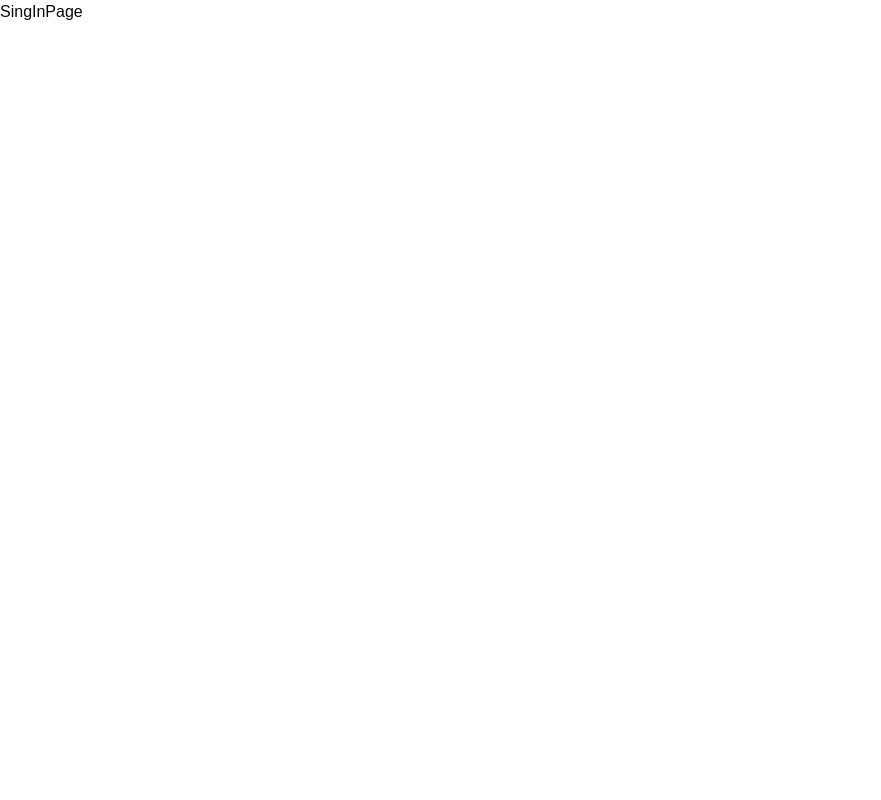
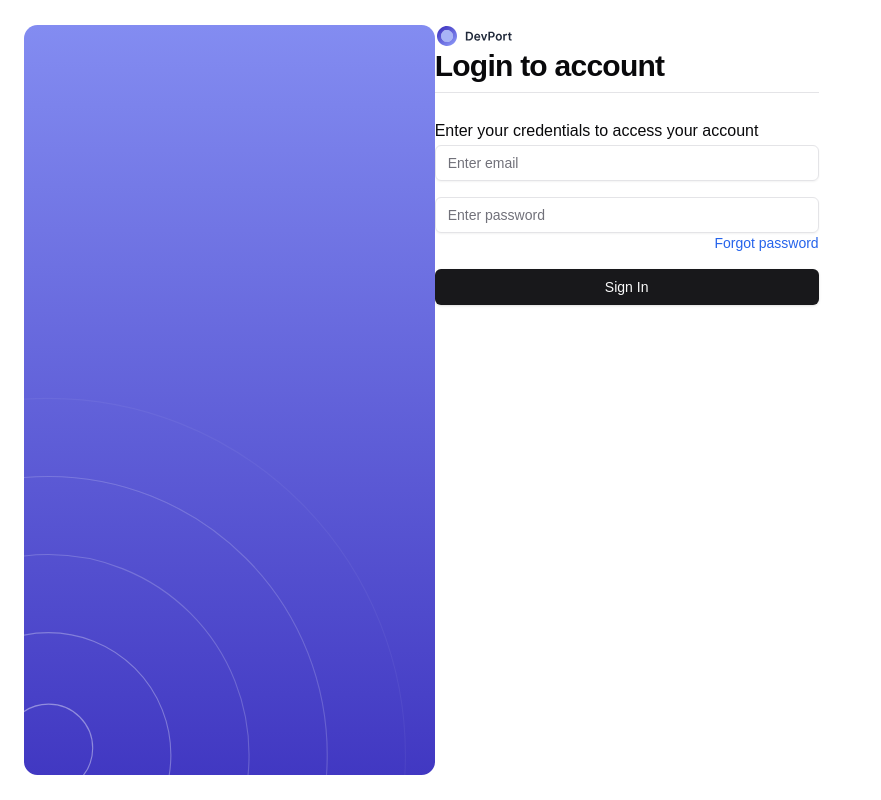
Before and after one commit to Shameera17/user-portfolio-management, a Next.js app: page /auth/signin in a window 1280 px wide. Shown: the whole page, without its empty margins (0-881 px from the left). Built offline with nearby package versions, Linux system fonts and the light colour scheme.

Commit message:
modified ui files

```diff
--- a/package.json
+++ b/package.json
@@ -10,6 +10,7 @@
   },
   "dependencies": {
     "@radix-ui/react-icons": "^1.3.0",
+    "@radix-ui/react-label": "^2.1.0",
     "@radix-ui/react-slot": "^1.1.0",
     "class-variance-authority": "^0.7.0",
     "clsx": "^2.1.1",
--- a/src/app/auth/signin/page.tsx
+++ b/src/app/auth/signin/page.tsx
@@ -1,5 +1,14 @@
+import { SignIn } from "@/app/components/organisms/form/SignIn";
+import { AuthTemplate } from "@/app/components/templates/AuthTemplate";
 import React from "react";
 
 export default function SingInPage() {
-  return <div>SingInPage</div>;
+  return (
+    <AuthTemplate
+      title="Login to account"
+      subtitle="Enter your credentials to access your account"
+    >
+      <SignIn />
+    </AuthTemplate>
+  );
 }
--- a/src/app/components/atoms/Label.tsx
+++ /dev/null
@@ -1,5 +0,0 @@
-import React from "react";
-
-export const Label = () => {
-  return <div>Label</div>;
-};
--- a/src/app/components/atoms/TextInput.tsx
+++ b/src/app/components/atoms/TextInput.tsx
@@ -3,12 +3,19 @@ import { Input } from "@/components/ui/input";
 interface InputProps {
   type?: string;
   placeholder?: string;
+  onChange?: (e: React.ChangeEvent<HTMLInputElement>) => void;
+  value?: string;
 }
 export function Email(props: InputProps) {
   return <Input type="email" placeholder={props.placeholder || "Email"} />;
 }
 export function Password(props: InputProps) {
   return (
-    <Input type="password" placeholder={props.placeholder || "Password"} />
+    <Input
+      value={props.value}
+      onChange={props.onChange}
+      type="password"
+      placeholder={props.placeholder || "Password"}
+    />
   );
 }
--- /dev/null
+++ b/src/app/components/atoms/Typography.tsx
@@ -0,0 +1,38 @@
+import React from "react";
+type TypographyProps = {
+  text: string;
+};
+export function H1({ text }: TypographyProps) {
+  return (
+    <h1 className="scroll-m-20 text-4xl font-extrabold tracking-tight lg:text-5xl">
+      {text}
+    </h1>
+  );
+}
+export function H2({ text }: TypographyProps) {
+  return (
+    <h2 className="scroll-m-20 border-b pb-2 text-3xl font-semibold tracking-tight first:mt-0">
+      {text}
+    </h2>
+  );
+}
+export function H3({ text }: TypographyProps) {
+  return (
+    <h3 className="scroll-m-20 text-2xl font-semibold tracking-tight">
+      {text}
+    </h3>
+  );
+}
+export function H4({ text }: TypographyProps) {
+  return (
+    <h4 className="scroll-m-20 text-xl font-semibold tracking-tight">{text}</h4>
+  );
+}
+export function P({ text }: TypographyProps) {
+  return <p className="leading-7 [&:not(:first-child)]:mt-6">{text}</p>;
+}
+export function Blockquote({ text }: TypographyProps) {
+  return (
+    <blockquote className="mt-6 border-l-2 pl-6 italic">{text}</blockquote>
+  );
+}
--- /dev/null
+++ b/src/app/components/molecules/AuthLabelGroup.tsx
@@ -0,0 +1,17 @@
+import React from "react";
+import { H2, P } from "../atoms/Typography";
+
+export const AuthLabelGroup = ({
+  title,
+  subtitle,
+}: {
+  title: string;
+  subtitle: string;
+}) => {
+  return (
+    <div>
+      <H2 text={title} />
+      <P text={subtitle} />
+    </div>
+  );
+};
--- a/src/app/components/molecules/InputGroup.tsx
+++ b/src/app/components/molecules/InputGroup.tsx
@@ -20,7 +20,7 @@ export const PasswordGroup: React.FC<InputGroupProps> = ({
   return (
     <div>
       {/* Input Field */}
-      <Password placeholder={placeholder} />
+      <Password value={value} onChange={onChange} placeholder={placeholder} />
       {/* Forgot Password Link */}
       <Link
         className="text-sm text-blue-600 hover:underline flex justify-end right-2 top-3"
--- a/src/app/components/organisms/form/SignIn.tsx
+++ b/src/app/components/organisms/form/SignIn.tsx
@@ -1,11 +1,11 @@
 import React from "react";
-import { Email, Password } from "../../atoms/TextInput";
+import { Email } from "../../atoms/TextInput";
 import { PrimaryButton } from "../../atoms/Button";
 import { PasswordGroup } from "../../molecules/InputGroup";
 
 export const SignIn = () => {
   return (
-    <form>
+    <form className="flex flex-col gap-4 ">
       <Email placeholder="Enter email" />
       <PasswordGroup
         placeholder="Enter password"
--- a/src/app/components/templates/AuthTemplate.tsx
+++ b/src/app/components/templates/AuthTemplate.tsx
@@ -1,5 +1,30 @@
+import Image from "next/image";
 import React from "react";
+import { AuthLabelGroup } from "../molecules/AuthLabelGroup";
 
-export const AuthTemplate = () => {
-  return <div>AuthTemplate</div>;
+export const AuthTemplate = ({
+  children,
+  title,
+  subtitle,
+}: {
+  children: React.ReactNode;
+  title: string;
+  subtitle: string;
+}) => {
+  return (
+    <div className="min-h-screen flex p-6">
+      <section className="relative hidden md:flex md:w-1/3  h-auto">
+        <Image src="/images/login-bg.svg" fill={true} alt="auth-side-img" />
+      </section>
+      <section className="md:w-2/3 h-auto ">
+        <div className="max-w-sm ">
+          <div>
+            <Image src="/images/logo.svg" width={78} height={24} alt="logo" />
+            <AuthLabelGroup title={title} subtitle={subtitle} />
+          </div>
+          {children}
+        </div>
+      </section>
+    </div>
+  );
 };
--- /dev/null
+++ b/src/components/ui/label.tsx
@@ -0,0 +1,26 @@
+"use client"
+
+import * as React from "react"
+import * as LabelPrimitive from "@radix-ui/react-label"
+import { cva, type VariantProps } from "class-variance-authority"
+
+import { cn } from "@/lib/utils"
+
+const labelVariants = cva(
+  "text-sm font-medium leading-none peer-disabled:cursor-not-allowed peer-disabled:opacity-70"
+)
+
+const Label = React.forwardRef<
+  React.ElementRef<typeof LabelPrimitive.Root>,
+  React.ComponentPropsWithoutRef<typeof LabelPrimitive.Root> &
+    VariantProps<typeof labelVariants>
+>(({ className, ...props }, ref) => (
+  <LabelPrimitive.Root
+    ref={ref}
+    className={cn(labelVariants(), className)}
+    {...props}
+  />
+))
+Label.displayName = LabelPrimitive.Root.displayName
+
+export { Label }
```
Also changed, not shown: 1 other file (tests, documents, lock files or other folders).
